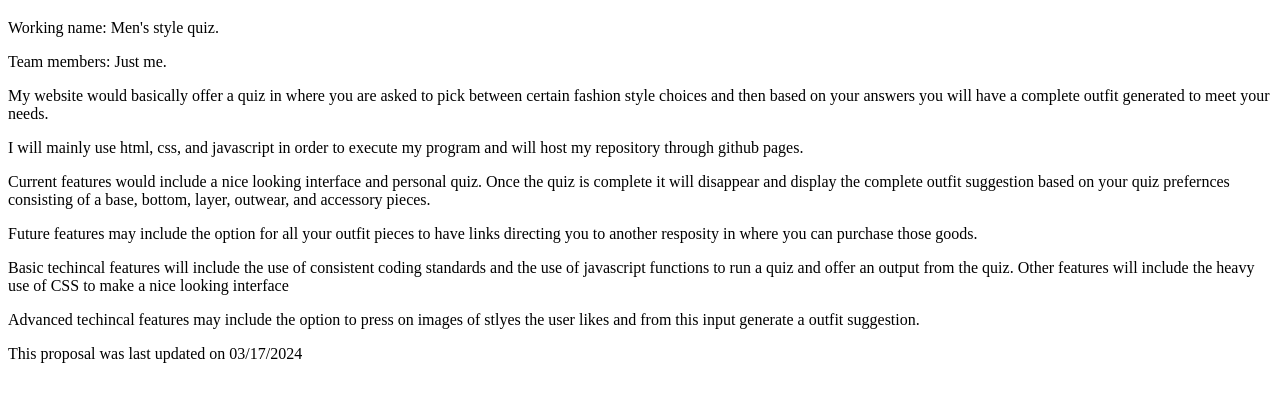
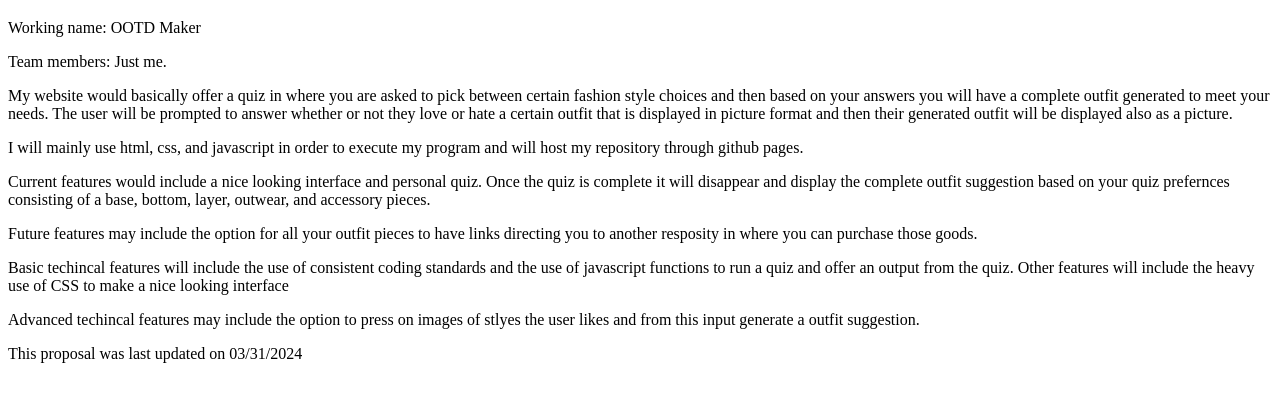
Before and after one commit to darkoili/projectproposal, a plain HTML site: page index.html in a window 1280 px wide. Shown: the part 61-462 px from the top of the page. Drawn offline with Linux system fonts and the light colour scheme.

Commit message:
Update index.html

```diff
--- a/index.html
+++ b/index.html
@@ -6,10 +6,11 @@
 <body>
 
 <h1>Darko Ilic's final project proposal</h1>
-<p>Working name: Men's style quiz.</p>
+<p>Working name: OOTD Maker</p>
 <p>Team members: Just me. </p>
 <p> My website would basically offer a quiz in where you are asked to pick between certain fashion style choices and
-then based on your answers you will have a complete outfit generated to meet your needs.  </p>
+then based on your answers you will have a complete outfit generated to meet your needs. The user will be prompted to answer
+whether or not they love or hate a certain outfit that is displayed in picture format and then their generated outfit will be displayed also as a picture.</p>
 <p> I will mainly use html, css, and javascript in order to execute my program and will host my repository through github pages.</p>
 <p> Current features would include a nice looking interface and personal quiz. Once the quiz is complete it will disappear and display the complete outfit suggestion based on your quiz prefernces
  consisting of a base, bottom, layer, outwear, and accessory pieces.</p>
@@ -17,7 +18,7 @@ then based on your answers you will have a complete outfit generated to meet you
 <p> Basic techincal features will include the use of consistent coding standards and the use of javascript functions to run a quiz and offer an output from the quiz.
   Other features will include the heavy use of CSS to make a nice looking interface</p>
 <p> Advanced techincal features may include the option to press on images of stlyes the user likes and from this input generate a outfit suggestion.  </p>
-<p> This proposal was last updated on 03/17/2024 </p>
+<p> This proposal was last updated on 03/31/2024 </p>
 
 </body>
 </html>
```
